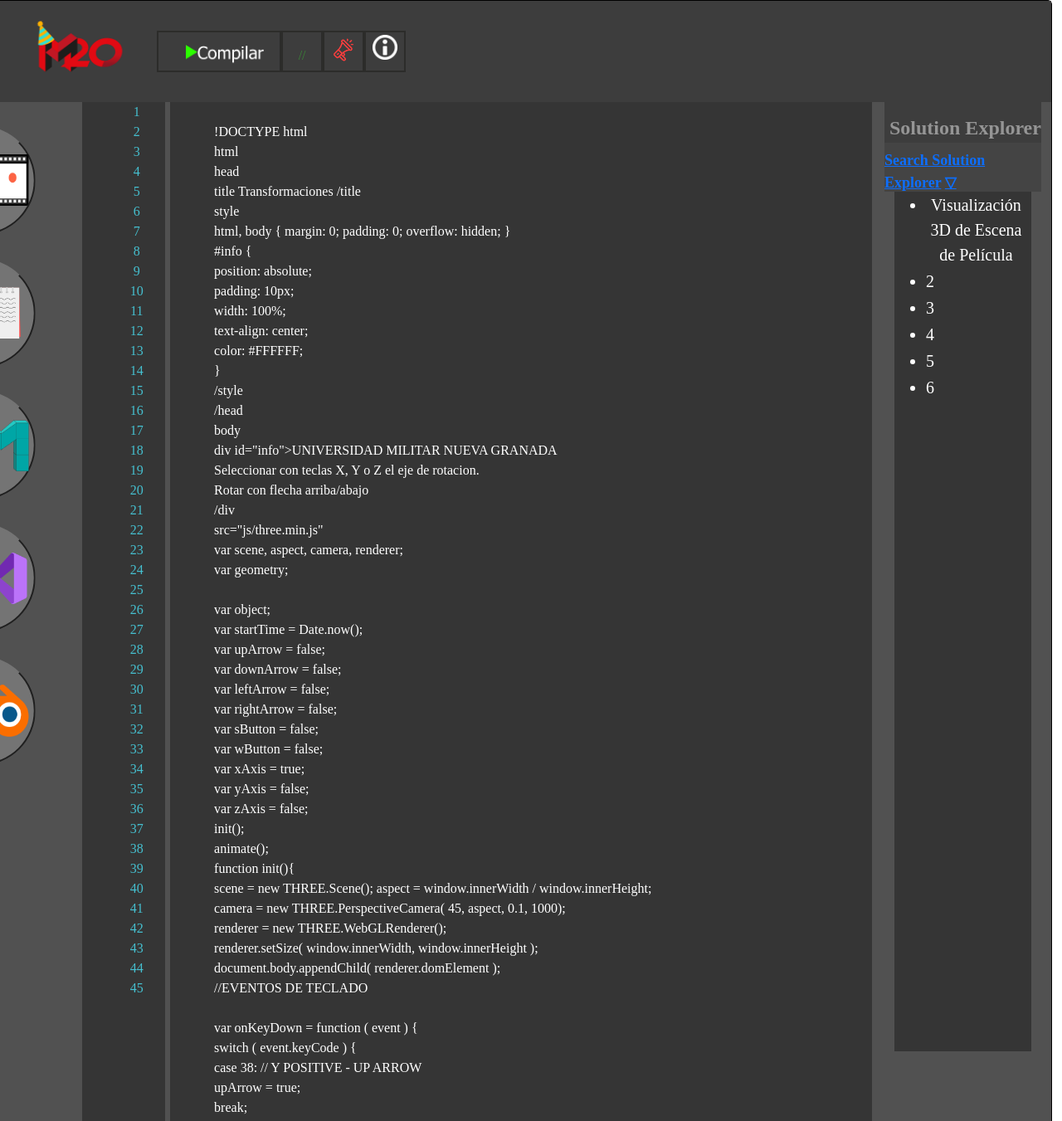
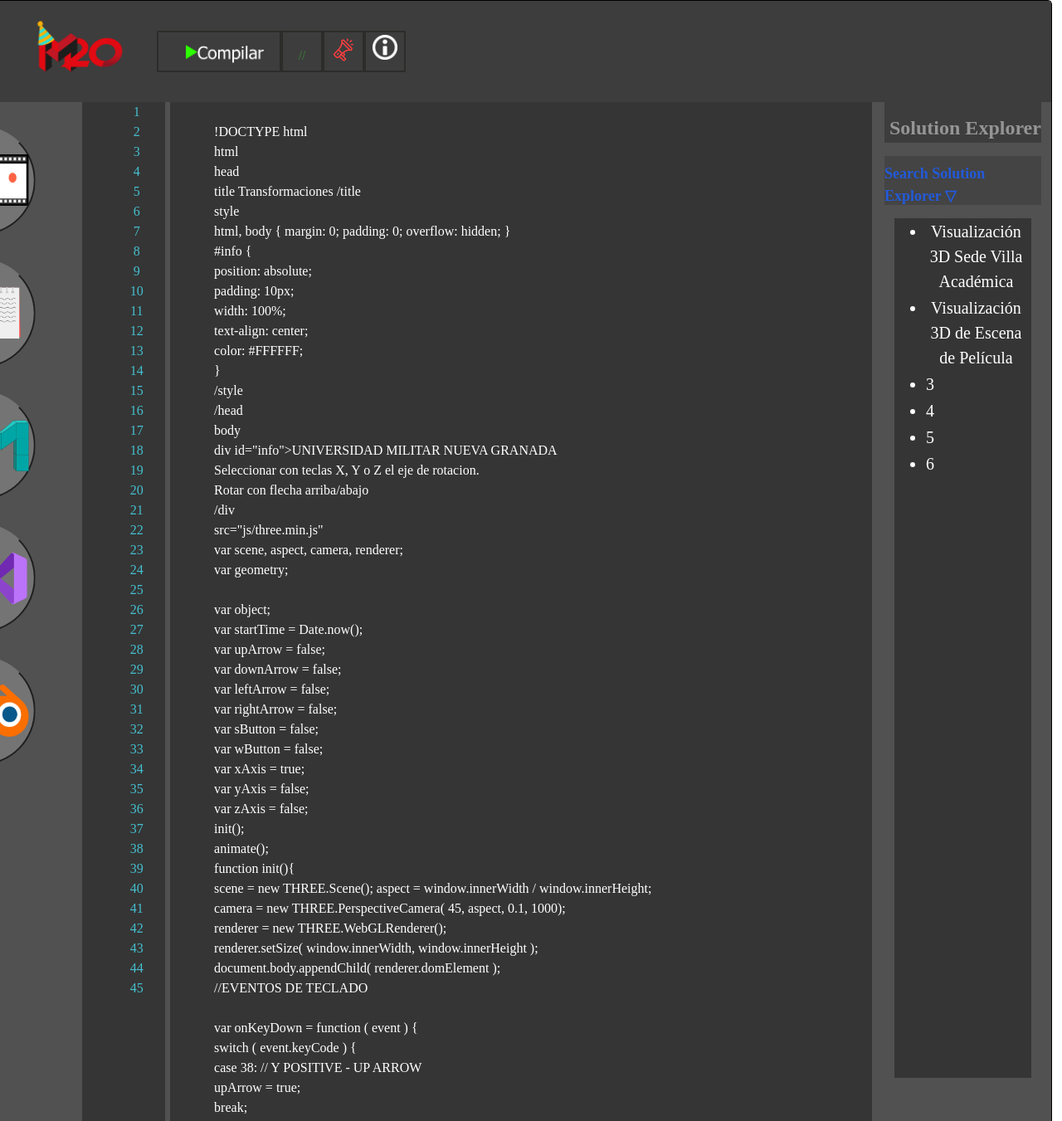
Before and after one commit to CristhianSegura25/ForoMultimediaUMNG20, a PHP site: page /seccionprogramacion.html in a window 1280 px wide. Shown: the top 1351 px of the page at 83% size. Run offline with PHP 8.4, Linux system fonts and the light colour scheme.

Commit message:
PROGRAMACION RESPONSIVE

```diff
--- a/Styleprogramac.css
+++ b/Styleprogramac.css
@@ -75,6 +75,12 @@ width: 15%;
 	padding-top: 8%;
 	width: 100%;
 	height: 100%;
+}
+
+.header2letra1, .header2letra2{
+    background: none;
+    border: 0;
+    color: rgb(35, 90,217);
 }
 
 .compilar{
--- a/seccionprogramacion.html
+++ b/seccionprogramacion.html
@@ -26,10 +26,10 @@
 	<div class="row Container_Programacion">
         <div class="HeaderProgramacion col-12 col-md-12">
         	<div class="logo20añosheader">
-                <button class="Boton_20" onclick="window.location='home.php'"title="Home"><img class="logoheader" id="logo_20" onmouseover="setNewImage_logo_20()" onmouseout="setOldImage_logo_20()"  class="img_20_Años img-fluid" src="images/Ilustraciones/Logo_20.png" alt="logo20años" /></button>
+                <button class="Boton_20" onclick="window.location='home.php'"title="Ir al Inicio"><img class="logoheader" id="logo_20" onmouseover="setNewImage_logo_20()" onmouseout="setOldImage_logo_20()"  class="img_20_Años img-fluid" src="images/Ilustraciones/Logo_20.png" alt="logo20años" /></button>
         	</div>
         	<div class="compilar">
-                <button class="Boton_Info" href="#"><img class="logoiconito1" src="images/imcompi.png"alt="compilar"/></button>
+                <button class="Boton_Info" href="#" title="Compilar Código"><img class="logoiconito1" src="images/imcompi.png"alt="compilar"/></button>
                 <div class="modalcontainerpro1">
                     <div class="modalpro1 modal-closepro1">
                         <div class="headerventana">
@@ -45,13 +45,13 @@
                 </div>
 			</div>
 			<div class="recuadro1">
-				<button class="letrarecuadro1"href="#">//</button>
+				<button class="letrarecuadro1"href="#" title="Soy parte de la decoración">//</button>
 			</div>
 			<div class="recuadro2">
-                <button class="Boton_Foro" onclick="window.location='foro.php'" title="Foro"><img class ="logoheader2"id="foro" onmouseover="setNewImage_foro()" onmouseout="setOldImage_foro()" class="Foro img-fluid" src="images/Ilustraciones/Logo_Foro.png" alt="foromultimedia"/></button>
+                <button class="Boton_Foro" onclick="window.location='foro.php'" title="Ir al Foro"><img class ="logoheader2"id="foro" onmouseover="setNewImage_foro()" onmouseout="setOldImage_foro()" class="Foro img-fluid" src="images/Ilustraciones/Logo_Foro.png" alt="foromultimedia"/></button>
 			</div>
 			<div class="recuadro3">
-				<button class="Boton_Info" href="#"><img class="logoiconito" src="images/iconoinfo.png"alt="iconoinfo"title="Informacion programacion"s/></button>
+				<button class="Boton_Info" href="#" title="Ver información de la Sección"><img class="logoiconito" src="images/iconoinfo.png"alt="iconoinfo"/></button>
 				<div class="modalcontainerpro">
                     <div class="modalpro modal-closepro">
                         <div class="headerventana">
@@ -150,7 +150,7 @@
         </div>
 
 
-        <div class="Zona_Central col-8 col-md-8">
+        <div class="Zona_Central col-8 col-md-8" title="Haz scroll para visualizar el código completo">
             <div class="textozonacentral">
                 <br/>
                     !DOCTYPE html <br/>
@@ -472,20 +472,19 @@
 
         <div class="Zona_Derecha col-2 col-md-2">
         	<div class="headerzonaderecha col-12 col-md-12">
-        		<a>&nbsp;Solution Explorer</a>
+        		<p>&nbsp;Solution Explorer</p>
         	</div>
         	<div class="header2zonaderecha col-12 col-md-12">
-        		<a class="header2letra1 col-10 col-md-10">Search Solution Explorer</a>
-        		<a class="header2letra2 col-2 col-md-2">▽</a>
+        		<p class="header2letra1 col-10 col-md-10">Search Solution Explorer  ▽</p>
         	</div>
         	<div class="contenidozonaderecha col-12 col-md-12">
                     <ul>
-                        <button class="codigo_1" onclick="window.location='seccionprogramacion.html'" style="text-decoration:none"><li>Visualización 3D de Escena de Película</li></button><br>
-                        <button class="codigo_2" onclick="window.location='seccionprogramacion2.html'" style="text-decoration:none"><li>2</li></button><br>
-                        <button class="codigo_3" href="#" style="text-decoration:none"><li>3</li></button><br>
-                        <button class="codigo_4" href="#" style="text-decoration:none"><li>4</li></button><br>
-                        <button class="codigo_5" href="#" style="text-decoration:none"><li>5</li></button><br>
-                        <button class="codigo_6" href="#" style="text-decoration:none"><li>6</li></button>
+                        <button title="Ir al primer trabajo" class="codigo_1" onclick="window.location='seccionprogramacion.html'" style="text-decoration:none"><li>Visualización 3D Sede Villa Académica</li></button><br>
+                        <button title="Ir al segundo trabajo" class="codigo_2" onclick="window.location='seccionprogramacion2.html'" style="text-decoration:none"><li>Visualización 3D de Escena de Película</li></button><br>
+                        <button title="Ir al tercer trabajo" class="codigo_3" href="#" style="text-decoration:none"><li>3</li></button><br>
+                        <button title="Ir al cuarto trabajo" class="codigo_4" href="#" style="text-decoration:none"><li>4</li></button><br>
+                        <button title="Ir al quinto trabajo" class="codigo_5" href="#" style="text-decoration:none"><li>5</li></button><br>
+                        <button title="Ir al sexto trabajo" class="codigo_6" href="#" style="text-decoration:none"><li>6</li></button>
                     </ul>
         	</div>
         </div>
```
Also changed, not shown: seccionprogramacion2.html (+13 -14 lines).
